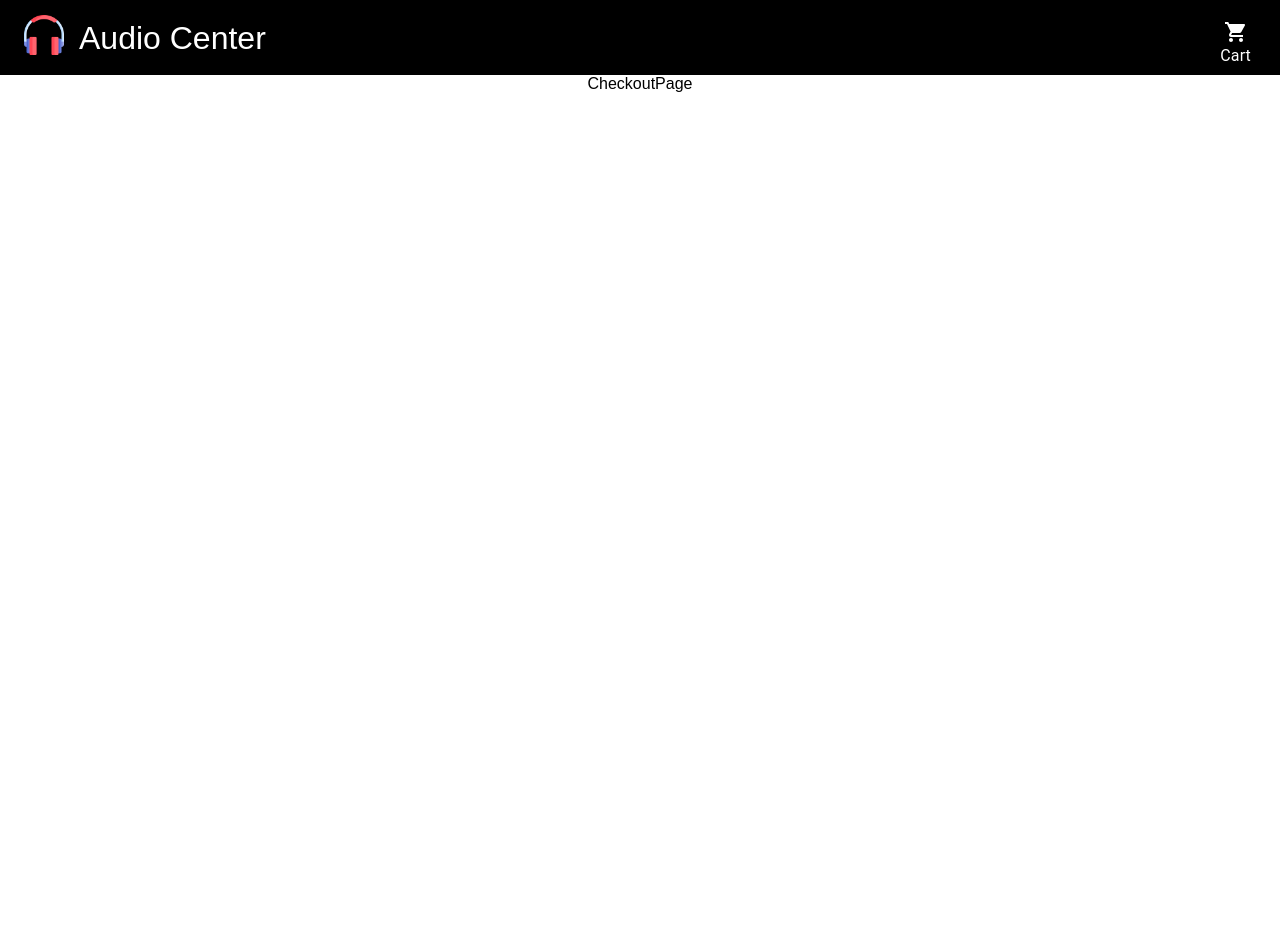
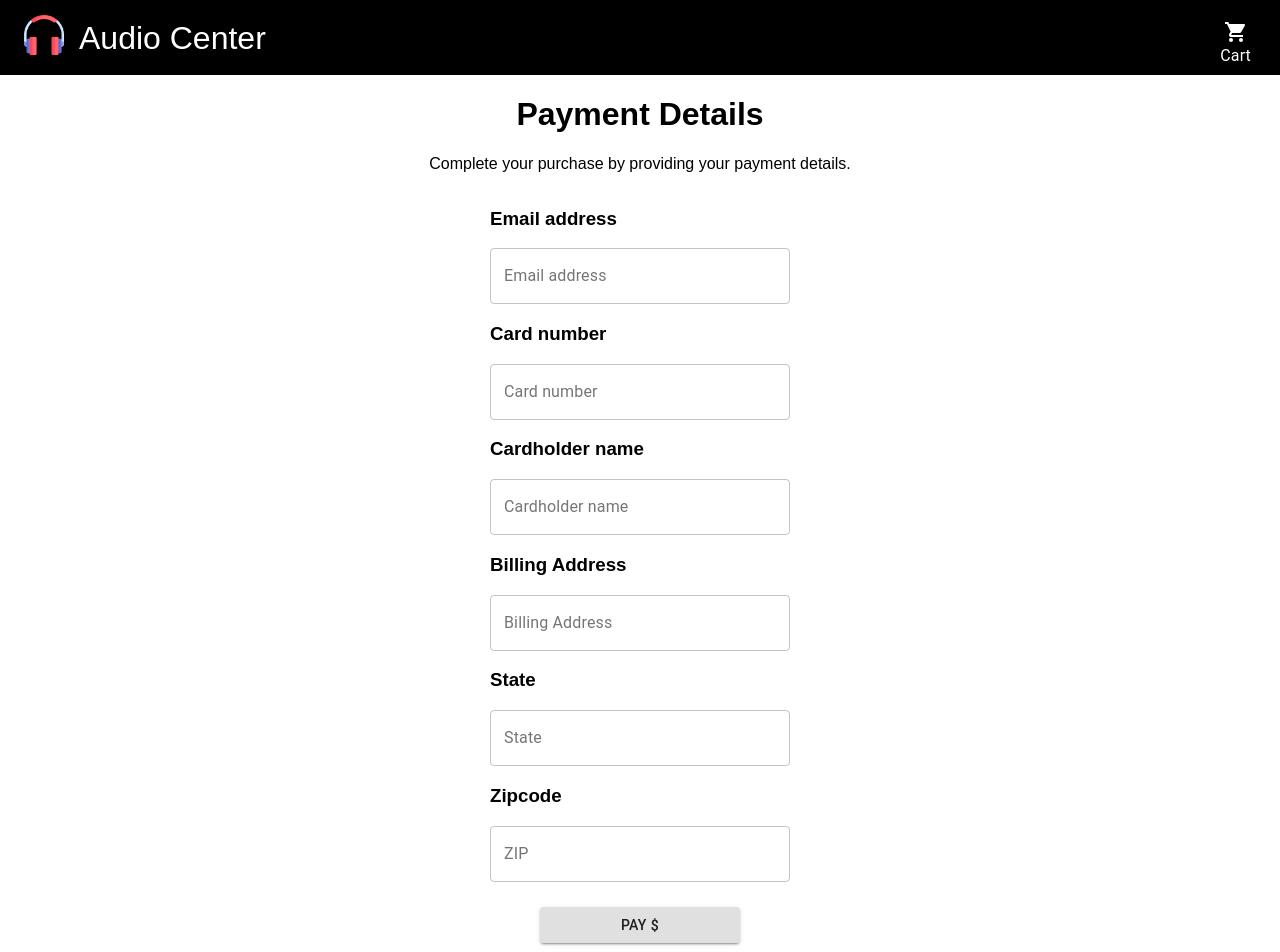
Before and after one commit to MicahD18/ecommerce-app, a React (Create React App) app in the folder client/: page /checkout in a window 1280 px wide. Shown: the top 952 px of the page. Before the commit the page ends 800 px from the top, so only its background shows below. Built offline with nearby package versions, Linux system fonts and the light colour scheme.

Commit message:
added checkout and thank you page

```diff
--- a/client/src/App.js
+++ b/client/src/App.js
@@ -9,6 +9,7 @@ import CartPage from "./pages/CartPage";
 
 import { BrowserRouter, Routes, Route } from "react-router-dom";
 import CheckoutPage from "./pages/CheckoutPage";
+import ThankPage from "./pages/ThankPage";
 
 const App = () => {
   const [add, setAdd] = useState(0);
@@ -90,7 +91,8 @@ const App = () => {
               />
             }
           />
-          <Route path="/checkout" element={<CheckoutPage />} />
+          <Route path="/checkout" element={<CheckoutPage total={sum} setTotal={setSum} setAddValue={setAdd} removeAll={removeAllItems} />} />
+          <Route path="/thank" element={<ThankPage />} />
         </Routes>
       </div>
     </BrowserRouter>
--- a/client/src/pages/CartPage.jsx
+++ b/client/src/pages/CartPage.jsx
@@ -24,16 +24,16 @@ const CartPage = ({ name, price, cartArray, setCartArray, addValue, sum, setAddV
 
   let allItems = cartArray.map((item) => {
 
-    const removeItem = (product) => {
-      console.log(product);
-      console.log(item.name);
-      if (product === item.name) {
-        console.log("remove item");
-        cartArray.pop(product);
-        console.log(cartArray);
-        setCartArray(cartArray);
-      }
-    };
+    // const removeItem = (product) => {
+    //   console.log(product);
+    //   console.log(item.name);
+    //   if (product === item.name) {
+    //     console.log("remove item");
+    //     cartArray.pop(product);
+    //     console.log(cartArray);
+    //     setCartArray(cartArray);
+    //   }
+    // };
 
     // const handleDecrement = () => {
     //   setCounter(counter - 1);
@@ -104,7 +104,7 @@ const CartPage = ({ name, price, cartArray, setCartArray, addValue, sum, setAddV
   });
 
   {
-    if (name === "" && price === undefined || removeAll === true) {
+    if (name === "" && price === undefined || removeAll === true && addValue == 0) {
       return (
         <div>
           <h1>Your Cart</h1>
--- /dev/null
+++ b/client/src/pages/Checkout.css
@@ -0,0 +1,22 @@
+.checkout-section {
+    width: 100%;
+    display: flex;
+    flex-direction: row;
+    justify-content: center;
+}
+
+.payment-details {
+    text-align: center;
+}
+
+.checkout-form {
+    display: flex;
+    flex-direction: row;
+    justify-content: center;
+}
+
+.form-input {
+    text-align: left;
+    display: flex;
+    flex-direction: column;
+}
--- a/client/src/pages/CheckoutPage.jsx
+++ b/client/src/pages/CheckoutPage.jsx
@@ -1,9 +1,88 @@
-import React from 'react'
+import React from "react";
 
-const CheckoutPage = () => {
+import {
+  makeStyles,
+  Card,
+  CardMedia,
+  CardContent,
+  Typography,
+  Button,
+  TextField,
+} from "@material-ui/core";
+
+import { Link } from "react-router-dom";
+
+import "./Checkout.css";
+
+const CheckoutPage = ({ total, setTotal, setAddValue, removeAll }) => {
   return (
-    <div>CheckoutPage</div>
-  )
-}
+    <div style={{ paddingBottom: "50px" }}>
+      <div className="checkout-section">
+        <div></div>
+        <div className="payment-details">
+          <h1>Payment Details</h1>
+          <p>Complete your purchase by providing your payment details.</p>
+        </div>
+        <div></div>
+      </div>
+      <div className="checkout-form">
+        <div></div>
+        <div className="form-input">
+          <h3>Email address</h3>
+          <TextField
+            id="outlined-basic"
+            label="Email address"
+            variant="outlined"
+            style={{ width: "300px" }}
+          />
+          <h3>Card number</h3>
+          <TextField
+            id="outlined-basic"
+            label="Card number"
+            variant="outlined"
+          />
+          <h3>Cardholder name</h3>
+          <TextField
+            id="outlined-basic"
+            label="Cardholder name"
+            variant="outlined"
+          />
+          <h3>Billing Address</h3>
+          <TextField
+            id="outlined-basic"
+            label="Billing Address"
+            variant="outlined"
+          />
+          <h3>State</h3>
+          <TextField id="outlined-basic" label="State" variant="outlined" />
+          <h3>Zipcode</h3>
+          <TextField id="outlined-basic" label="ZIP" variant="outlined" />
+        </div>
+        <div></div>
+      </div>
+      <Link style={{ textDecoration: "none" }} to="/thank">
+        <Button
+          style={{
+            marginTop: "25px",
+            width: "200px",
+            transition: "0.5s",
+            "&:hover": {
+              backgroundColor: "#EB565A",
+              color: "white",
+            },
+          }}
+          variant="contained"
+          onClick={() => {
+            setAddValue(0);
+            removeAll();
+            setTotal(0);
+          }}
+        >
+          Pay ${total}
+        </Button>
+      </Link>
+    </div>
+  );
+};
 
-export default CheckoutPage
+export default CheckoutPage;
--- /dev/null
+++ b/client/src/pages/ThankPage.jsx
@@ -0,0 +1,27 @@
+import React from "react";
+
+import {
+  makeStyles,
+  Card,
+  CardMedia,
+  CardContent,
+  Typography,
+  Button,
+  TextField,
+} from "@material-ui/core";
+
+import { Link } from "react-router-dom";
+
+const ThankPage = () => {
+  return (
+    <div>
+      <h1>Thank you.</h1>
+      <p>Your order was completed successfully.</p>
+      <Link style={{ textDecoration: "none" }} to="/">
+        <Button variant="contained">Back Home</Button>
+      </Link>
+    </div>
+  );
+};
+
+export default ThankPage;
```
